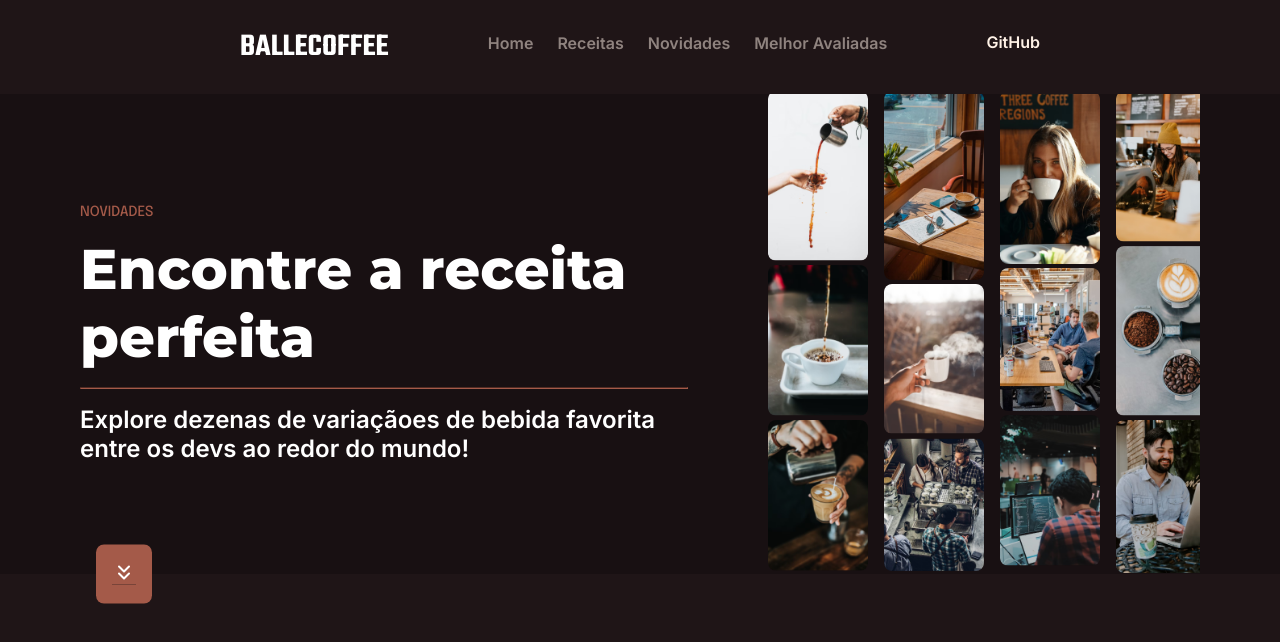
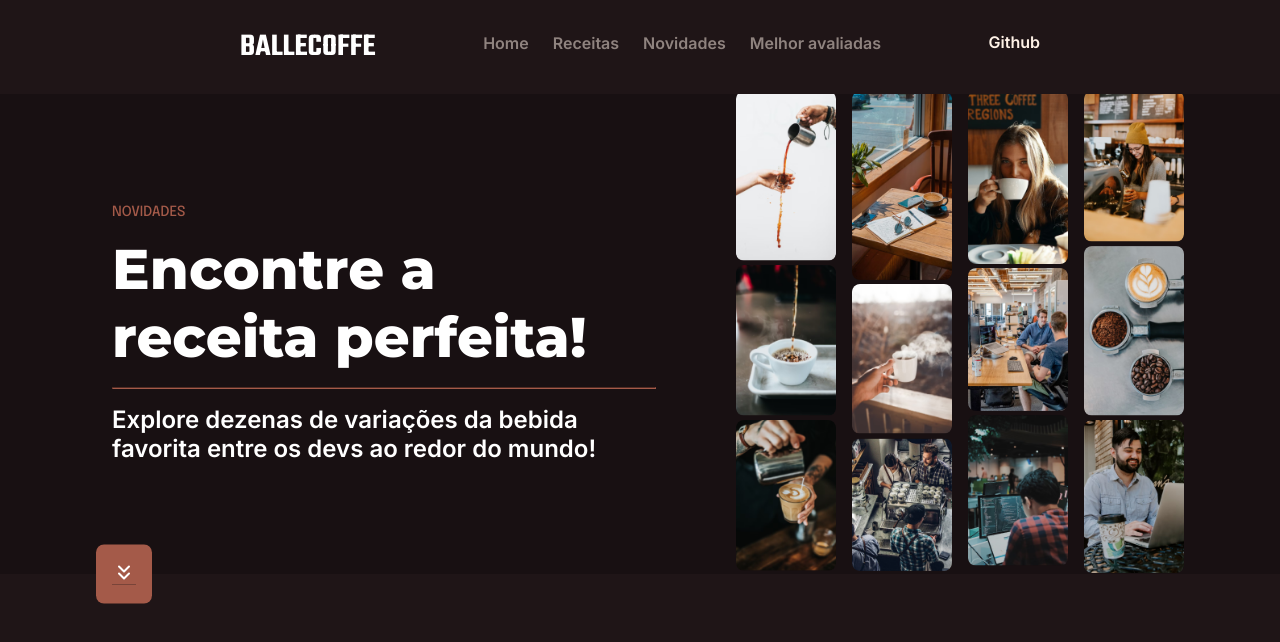
Before and after one commit to luanasenaidev/revisao-html-css-js-cafeteria, a plain HTML site: page index.html in a window 1280 px wide. Drawn offline with Linux system fonts and the light colour scheme.

Commit message:
main att

```diff
--- a/index.html
+++ b/index.html
@@ -5,8 +5,8 @@
     <meta name="viewport" content="width=device-width, initial-scale=1.0">
     <meta name="description" content="Explore dezenas de variações da bebida favorita dos Devs ao redor do mundo!">
 
-    <!-- favicon -->
-    <link rel="shortcut icon" href="assets/favicon.jpg" type="x-icon">
+    <!-- Favicon -->
+    <link rel="shortcut icon" href="assets/favicon.jpg" type="image/x-icon">
 
     <!-- Link para CSS -->
     <link rel="stylesheet" href="style.css">
@@ -17,31 +17,34 @@
     <!-- Cabeçalho -->
     <header>
         <nav>
-            <span class="title">Ballecoffee</span>
+            <span class="title">Ballecoffe</span>
+
             <ul class="menu" id="MenuItems">
                 <li><a>Home</a></li>
-                <li><a href="#receitas" style="text-decoration:none; color: #FFF2E780;" onmouseover="this.style.color='#FFF';" onmouseout="this.style.color='#FFF2E780';">
-                    Receitas</a></li>
+                <li><a>Receitas</a></li>
                 <li><a>Novidades</a></li>
-                <li><a>Melhor Avaliadas</a></li>
+                <li><a>Melhor avaliadas</a></li>
             </ul>
 
-            <a href="https://github.com/luanasenaidev" class="github" target="_blank">GitHub</a>
+            <a href="https://github.com/SesiSenai1DE" class="github" target="_blank">Github</a>
 
-            <!-- Menu Hamburguer (Telas menores)-->
-            <img src="assets/menu.png" alt="Menu hamburguer" class="menu-icon">
+            <!-- Menu hamburguer (Telas menores) -->
+            <img src="assets/menu.png" alt="Menu hamburguer" class="menu-icon" onclick="menutoggle()" />
+
         </nav>
     </header>
-    <!-- ________________________________________________________ -->
-    <!-- Sessão principal -->
+
+    <!-- __________________________________________________ -->
+    <!-- Sessão principal (Main) -->
+
     <main>
         <div class="container">
             <section class="info">
                 <header class="content">
                     <span class="news marrom">Novidades</span>
-                    <h1>Encontre a receita perfeita</h1>
+                    <h1>Encontre a receita perfeita!</h1>
                     <hr>
-                    <h2>Explore dezenas de variaçãoes de bebida favorita entre os devs ao redor do mundo!</h2>
+                    <h2>Explore dezenas de variações da bebida favorita entre os devs ao redor do mundo!</h2>
 
                 </header>
 
@@ -83,25 +86,25 @@
                         <img src="assets/imagem-12.png" alt="">
                     </figure>
 
-
                 </div>
 
             </section>
 
         </div>
 
-        <!-- Botão -->
+        <!-- Botão com a seta -->
         <section class="button">
             <button type="button">
                 <a href="#receitas"><img src="assets/button.svg" alt=""></a>
             </button>
 
         </section>
+
     </main>
 
-    <!-- ________________________________________________________ -->
+    <!-- __________________________________________________ -->
     <!-- JS -->
+    <script src="efeitos.js"></script>
 
-    <script src="efeitos.js"></script>
 </body>
 </html>
--- a/style.css
+++ b/style.css
@@ -1,5 +1,4 @@
 /* Importação Fonts (GoogleFonts) */
-
 @import url('https://fonts.googleapis.com/css2?family=Epilogue:wght@500&family=Inter:wght@600&family=Montserrat:wght@800&family=Teko:wght@600&display=swap');
 
 /* Estilos gerais (Todo projeto) */
@@ -16,11 +15,11 @@ body{
 
 html {
     font-family: Inter, sans-serif;
-    font-weight: 500;
+    font-weight: 600;
 }
 
 a {
-    text-decoration: none; /* Remove decoração texto */
+    text-decoration: none; /* Remove decoração texto*/
 }
 
 ul {
@@ -28,33 +27,32 @@ ul {
     list-style-type: none;
 }
 
-/* ______________________________________________________________________ */
-/* Cabeçalho (Barra de navegação) */
+/* _______________________________________ */
+/* Cabeçalho/Header (Barra de navegação) */
 
-nav {
-    max-width: 1120px; /* Define a largura máxima do elemneto em 11220 pixels */
-    margin: auto; /*Centraliza o elemento horizontalnamente na tela */
+nav{
+    max-width: 1120px;
+    margin: auto; /* Centraliza o elemento horizontalmente */
     padding: 1.5rem 10rem;
-    display: flex;
-    flex-direction: row;
-    justify-content: space-between;
+    display: flex; /* Torna o container Flex (Flexível) */
+    flex-direction: row; /* Direção dos elementos filhos */
+    justify-content: space-between; /* Distribui os elementos filhos uniformemente com espaçamento */
 }
 
 .title {
     font-family: 'Teko', sans-serif;
     font-size: 32px;
     font-weight: 600;
-    text-transform: uppercase;
+    text-transform: uppercase; /* Transforma texto em maiúsculas */
 }
 
-/* Estilos para o menu hamburguer */
+/* Menu hamburguer */
 .menu-toggle {
-    display: none;
+    display: none; /* Não exibe em telas grandes */
     cursor: pointer;
 }
 
 /* Imagem do hamburguer (Responsividade) */
-
 .menu-icon {
     width: 28px;
     margin-left: 20px;
@@ -63,9 +61,8 @@ nav {
 
 .menu {
     display: flex;
-    flex-direction: row;
     gap: 24px;
-    color: #FFF2E780;
+    color: #fff2e780;
     margin-top: 9px;
     margin-left: 25px;
     margin-right: 25px;
@@ -74,13 +71,12 @@ nav {
 .menu a:hover {
     color: #fff;
 }
-
 .menu a:visited {
-    color: #FFF2E780;
+    color: #fff2e780;
 }
 
 .github {
-    color: #FFF2E7;
+    color: #fff2e7;
     font-weight: 600;
     margin-top: 8px;
 }
@@ -89,48 +85,8 @@ nav {
     color: #a45a49;
 }
 
-/* ___________________________________________ */
-/* Responsividade (Telas menores que 768px) */
-
-@media screen and (max-width: 768px) {
-
-    /* Header */
-    nav ul {
-        position: absolute;
-        top: 70px;
-        left: 0;
-        background: #333;
-        width: 100%;
-        overflow: hidden;
-        transition: max-height 0.5s;
-        z-index: 9;
-    }
-    nav ul li {
-        display: block;
-        margin: auto;
-        margin-top: 10px;
-        margin-bottom: 10px;
-    }
-    .menu {
-       margin-left: 0px;
-    }
-
-    .menu-icon {
-        display: block;
-        cursor: pointer;
-        margin-right: -70px;
-    }
-    .github {
-        margin-left: 70px;
-        margin-right: 70px;
-    }
-    .title {
-        margin-left: -100px;
-    }
-}
-
-/* __________________________________________________ */
-/* Sessão principal */
+/* _______________________________________ */
+/* Sessão principal (Main) */
 
 main {
     display: flex;
@@ -142,11 +98,10 @@ main {
     transform: translateX(100%);
     opacity: 0;
 
-    /* Adiciona transição para suavizar a animação */
+    /* Suaviza a animação */
     transition: transform 1s ease, opacity 1s ease;
 }
 
-/* Animação para entrada da direita para a esquerda */
 .container.slide-from-right {
     transform: translateX(0);
     opacity: 1;
@@ -156,25 +111,13 @@ main {
     max-width: 1120px;
     height: 60vh;
     display: flex;
-    flex-direction: row;
     justify-content: space-between;
     gap: 6rem;
     align-items: center;
-    padding: 0rem 2 rem;
-    margin: auto;
-    max-width: 1120px;
-    height: 60vh;
-    display: flex;
-    flex-direction: row;
-    justify-content: space-between;
-    gap: 6rem;
-    align-items: center;
-    padding: 0rem 2 rem;
+    padding: 0rem 2rem;
     margin: auto;
     overflow: clip;
 }
-
-/* Destaque */
 
 .content {
     display: flex;
@@ -188,30 +131,26 @@ main {
     font-weight: 500;
     text-transform: uppercase;
 }
-
-/* Usado na palavra (Novidades) no main */
+/* Palavra (Novidade) */
 .marrom {
     color: #a45a49;
-}
-
-/* Usado na palavra (Em alta) em receitas */
-.amarelo {
-    color: #e7a80e;
 }
 
 h1 {
     font-family: 'Montserrat', sans-serif;
     font-size: 56px;
     font-weight: 800;
-    color: #FFF;
+    color: #fff;
+
 }
 
-/* Linha marrom abaixo do titulo principal 9Encontre a receita...) */
+
+/* Linha marrom abaixo do título principal */
 hr {
     border-color: #a45a49;
 }
 
-/* Texto abaixo do titulo principal (Explore dezenas...) */
+/* Texto abaixo do título principal */
 .subtitle {
     color: #c7bab3;
     font-family: 'Inter', sans-serif;
@@ -220,26 +159,27 @@ hr {
     padding-bottom: 20px;
 }
 
-/* Galleria de fotos (Mosaico) */
 .images {
     max-width: 45%;
     column-count: 4;
     column-gap: 1rem;
     margin: -1rem;
 }
+
 .images > figure > img {
     width: 100px;
     border-radius: 0.5rem;
 }
 
-/* ____________________________________________ */
+/* ___________________________________________ */
 /* Botão */
 
 .button {
     width: 100%;
+    padding: 1rem;
     max-width: 1120px;
-    padding: 1rem;
     margin: auto;
+    /* Posiciona o botão na divisão (50% acima) */
     transform: translateY(-50%);
 }
 
@@ -255,10 +195,44 @@ button:hover {
     background: #783f37;
 }
 
-/* __________________________________________ */
-/* Responsividade (telas menores que 768px) */
 
-@media screen and (max-width: 768px) {
+
+/* ___________________________________________ */
+/* Responsividade (Telas menores) */
+
+@media screen and (max-width:768px) {
+    /* Cabeçalho/Header */
+    nav ul {
+        position: absolute;
+        top:70px;
+        left:0;
+        background: #333;
+        width: 100%;
+        overflow: hidden;
+        transition: max-height 0.5s;
+        z-index: 9;
+    }
+    nav ul li {
+        display: block;
+        margin: auto;
+        margin-top: 10px;
+        margin-bottom: 10px;
+    }
+    .menu {
+        margin-left: 0;
+    }
+    .menu-icon {
+        display: block;
+        cursor: pointer;
+        margin-right: -70px;
+    }
+    .github {
+        margin-left: 70px;
+        margin-right: 70px;
+    }
+    .title {
+        margin-left: -100px;
+    }
 
     /* Galeria de fotos (Mosaico) */
 
@@ -268,7 +242,7 @@ button:hover {
     }
 
     .images {
-
+        /* Deixa apenas 1 coluna de fotos nas telas menores */
         column-count: 1;
         column-gap: 0.5rem;
     }
@@ -278,4 +252,5 @@ button:hover {
     .button {
         padding-bottom: 0px;
     }
+
 }
```
